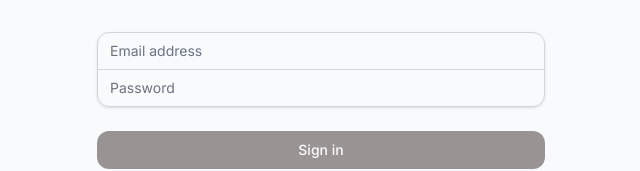
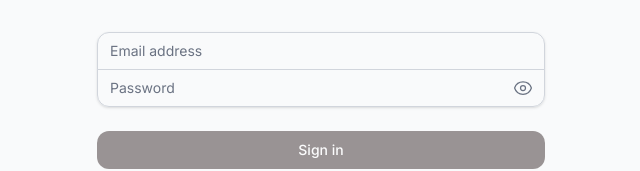
Before and after one commit to kunal70006/woodpecker, a Next.js app: page /login in a window 1280 px wide. Shown: the part 372-543 px from the top of the page, without its empty margins (319-959 px from the left). Built offline with nearby package versions, Linux system fonts and the light colour scheme; no server answers; a web font is replaced by a local one.

Commit message:
admin changes

```diff
--- a/src/components/Layout.tsx
+++ b/src/components/Layout.tsx
@@ -1,16 +1,34 @@
 import { ReactNode } from "react";
 import { Button } from "./ui/Button";
 import { useRouter } from "next/router";
+import { createClient } from "@/utils/supabase/component";
+import toast from "react-hot-toast";
 
-import { ArrowLeftIcon, HomeIcon } from "@heroicons/react/24/outline";
+import {
+  ArrowLeftIcon,
+  HomeIcon,
+  ArrowLeftEndOnRectangleIcon,
+} from "@heroicons/react/24/outline";
 interface LayoutProps {
   children: ReactNode;
 }
 
 export const Layout = ({ children }: LayoutProps) => {
   const router = useRouter();
+  const supabase = createClient();
 
   const showBackButton = router.pathname !== "/admin";
+
+  const handleLogout = async () => {
+    try {
+      const { error } = await supabase.auth.signOut();
+      if (error) throw error;
+      toast.success("Successfully logged out!");
+      router.push("/login");
+    } catch (error) {
+      toast.error(error instanceof Error ? error.message : "Failed to logout");
+    }
+  };
 
   return (
     <div className="min-h-screen p-4 sm:p-8">
@@ -25,9 +43,20 @@
             </Button>
           </div>
         ) : (
-          <h1 className="md:block hidden text-3xl sm:text-4xl font-bold">
-            Products
-          </h1>
+          <div className="flex gap-2 sm:gap-3 items-center">
+            <Button variant="danger" onClick={handleLogout}>
+              <p className="flex items-center gap-2">
+                <ArrowLeftEndOnRectangleIcon className="size-5 sm:size-6 text-white" />
+                <span>Logout</span>
+              </p>
+            </Button>
+            <Button variant="secondary" onClick={() => router.push("/")}>
+              <p className="flex items-center gap-2">
+                <HomeIcon className="size-5 sm:size-6 text-gray-800" />
+                <span>Cafe</span>
+              </p>
+            </Button>
+          </div>
         )}
         <div className="flex flex-wrap gap-2 sm:gap-4">
           <Button onClick={() => router.push("/admin/categories")}>
--- a/src/pages/login.tsx
+++ b/src/pages/login.tsx
@@ -7,6 +7,7 @@
 export default function Login() {
   const [email, setEmail] = useState("");
   const [password, setPassword] = useState("");
+  const [showPassword, setShowPassword] = useState(false);
   const [isLogin, setIsLogin] = useState(true);
   const [errors, setErrors] = useState<{ email?: string; password?: string }>(
     {}
@@ -154,10 +155,11 @@
               <label htmlFor="password" className="sr-only">
                 Password
               </label>
+              <div className="relative">
                 <input
                   id="password"
                   name="password"
-                type="password"
+                  type={showPassword ? "text" : "password"}
                   autoComplete={isLogin ? "current-password" : "new-password"}
                   required
                   className={`appearance-none rounded-none relative block w-full px-3 py-2 border ${
@@ -172,6 +174,49 @@
                     }
                   }}
                 />
+                <button
+                  type="button"
+                  onClick={() => setShowPassword(!showPassword)}
+                  className="absolute inset-y-0 right-0 pr-3 flex items-center text-gray-500 hover:text-gray-700"
+                >
+                  {showPassword ? (
+                    <svg
+                      xmlns="http://www.w3.org/2000/svg"
+                      fill="none"
+                      viewBox="0 0 24 24"
+                      strokeWidth={1.5}
+                      stroke="currentColor"
+                      className="w-5 h-5 z-10"
+                    >
+                      <path
+                        strokeLinecap="round"
+                        strokeLinejoin="round"
+                        d="M3.98 8.223A10.477 10.477 0 001.934 12C3.226 16.338 7.244 19.5 12 19.5c.993 0 1.953-.138 2.863-.395M6.228 6.228A10.45 10.45 0 0112 4.5c4.756 0 8.773 3.162 10.065 7.498a10.523 10.523 0 01-4.293 5.774M6.228 6.228L3 3m3.228 3.228l3.65 3.65m7.894 7.894L21 21m-3.228-3.228l-3.65-3.65m0 0a3 3 0 10-4.243-4.243m4.242 4.242L9.88 9.88"
+                      />
+                    </svg>
+                  ) : (
+                    <svg
+                      xmlns="http://www.w3.org/2000/svg"
+                      fill="none"
+                      viewBox="0 0 24 24"
+                      strokeWidth={1.5}
+                      stroke="currentColor"
+                      className="w-5 h-5 z-10"
+                    >
+                      <path
+                        strokeLinecap="round"
+                        strokeLinejoin="round"
+                        d="M2.036 12.322a1.012 1.012 0 010-.639C3.423 7.51 7.36 4.5 12 4.5c4.638 0 8.573 3.007 9.963 7.178.07.207.07.431 0 .639C20.577 16.49 16.64 19.5 12 19.5c-4.638 0-8.573-3.007-9.963-7.178z"
+                      />
+                      <path
+                        strokeLinecap="round"
+                        strokeLinejoin="round"
+                        d="M15 12a3 3 0 11-6 0 3 3 0 016 0z"
+                      />
+                    </svg>
+                  )}
+                </button>
+              </div>
             </div>
           </div>
           {errors.password && (
```
Lines whose indentation alone changed are shown as unchanged.
